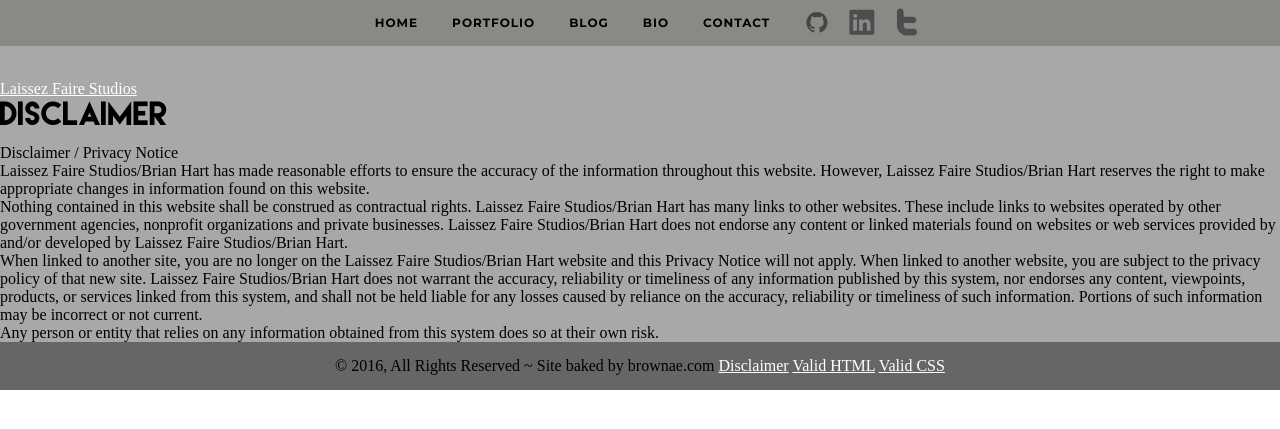
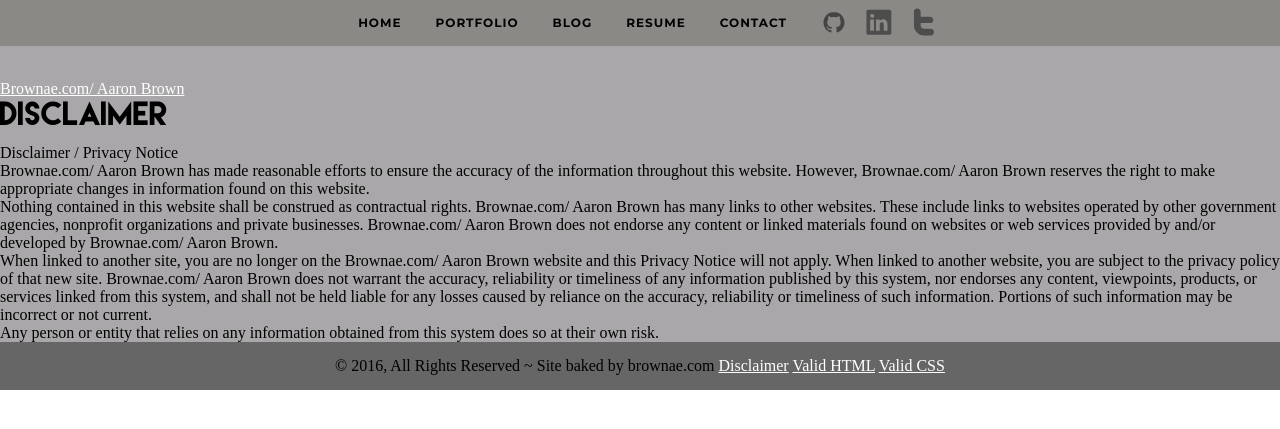
Before and after one commit to brownae/1portfolio, a PHP site: page /disclaimer.php in a window 1280 px wide. Shown: the top 429 px of the page. Run offline with PHP 8.4, Linux system fonts and the light colour scheme.

Commit message:
Link resume

```diff
--- a/css/m_style.css
+++ b/css/m_style.css
@@ -1,4 +1,4 @@
-@media all and (max-width: 790px) {
+@media all and (max-width: 600px) {
 
 
 
@@ -14,9 +14,10 @@
   background-image: url("../images/Artistwall_Product_760px.jpg");
 }
 
-#home-page section.module.parallax-4 {
-  background-image: url("../images/Aaron-park1_760px.jpg");
+#home-page section.module.parallax {
+  background-attachment: inherit;
 }
+
 
 /* ***** m-home-page pictures - End ***** */
 /* ============================================================
--- a/css/style.css
+++ b/css/style.css
@@ -39,7 +39,7 @@ time, mark, audio, video {
 h2 {font-family: 'lemonMilk', helvetica, sans-serif; font-size: 1.87em;     margin-bottom: .5em;}
 h3 {font-family: 'Sorts Mill Goudy', serif; font-size: 1.56em; font-weight: 700; padding-bottom: .5em; font-style: italic;}
 h3 span{ color: #B25E09;}
-h4 {font-family: 'Roboto', sans-serif; font-size: 1.56em;}
+h4 {font-family: 'Roboto', sans-serif; font-size: 1.56em; color: #000;}
 p {font-family: 'Sorts Mill Goudy', serif; font-size: 1em; font-weight: 400;}
 
 .center {text-align: center;}
--- a/disclaimer.php
+++ b/disclaimer.php
@@ -1,16 +1,16 @@
 <?php include("includes/top.php");?>
 
 <div id="disclaimer">
-<h1><a href="index.php">Laissez Faire Studios</a></h1>
+<h1><a href="index.php">Brownae.com/ Aaron Brown</a></h1>
     <h2 class="main">Disclaimer</h2>
 
 <p> Disclaimer / Privacy Notice</p>
 
-<p>Laissez Faire Studios/Brian Hart has made reasonable efforts to ensure the accuracy of the information throughout this website. However, Laissez Faire Studios/Brian Hart reserves the right to make appropriate changes in information found on this website.</p>
+<p>Brownae.com/ Aaron Brown has made reasonable efforts to ensure the accuracy of the information throughout this website. However, Brownae.com/ Aaron Brown reserves the right to make appropriate changes in information found on this website.</p>
 
-<p>Nothing contained in this website shall be construed as contractual rights. Laissez Faire Studios/Brian Hart has many links to other websites. These include links to websites operated by other government agencies, nonprofit organizations and private businesses. Laissez Faire Studios/Brian Hart does not endorse any content or linked materials found on websites or web services provided by and/or developed by Laissez Faire Studios/Brian Hart.</p>
+<p>Nothing contained in this website shall be construed as contractual rights. Brownae.com/ Aaron Brown has many links to other websites. These include links to websites operated by other government agencies, nonprofit organizations and private businesses. Brownae.com/ Aaron Brown does not endorse any content or linked materials found on websites or web services provided by and/or developed by Brownae.com/ Aaron Brown.</p>
 
-<p>When linked to another site, you are no longer on the Laissez Faire Studios/Brian Hart website and this Privacy Notice will not apply. When linked to another website, you are subject to the privacy policy of that new site. Laissez Faire Studios/Brian Hart does not warrant the accuracy, reliability or timeliness of any information published by this system, nor endorses any content, viewpoints, products, or services linked from this system, and shall not be held liable for any losses caused by reliance on the accuracy, reliability or timeliness of such information. Portions of such information may be incorrect or not current.</p>
+<p>When linked to another site, you are no longer on the Brownae.com/ Aaron Brown website and this Privacy Notice will not apply. When linked to another website, you are subject to the privacy policy of that new site. Brownae.com/ Aaron Brown does not warrant the accuracy, reliability or timeliness of any information published by this system, nor endorses any content, viewpoints, products, or services linked from this system, and shall not be held liable for any losses caused by reliance on the accuracy, reliability or timeliness of such information. Portions of such information may be incorrect or not current.</p>
 
 <p>Any person or entity that relies on any information obtained from this system does so at their own risk.</p>
 
--- a/includes/top.php
+++ b/includes/top.php
@@ -29,13 +29,13 @@
    <li><a href="index.php"><span>Home</span></a></li>
    <li><a href="/index.php#portfolio"><span>Portfolio</span></a></li>
    <li><a href="http://www.blog.brownae.com"><span>Blog</span></a></li>
-   <li><a href=""><span>Bio</span></a></li>
+   <li><a href="http://www.scc.brownae.com/seattlecentral/web205/a-brown-web-resume.pdf"><span>Resume</span></a></li>
    <li><a href="/index.php#contact"><span>Contact</span></a></li>
 
    <li class="last">
-    <a href="https://github.com/brownae"><span><img src="images/icons/github_badge.svg" alt="Github"></span></a>
-    <a href="https://www.linkedin.com/in/aaron-brown-34b15b46"><span><img src="images/icons/LinkedIn.svg" alt="LinkedIn"></span></a>
-    <a href="https://twitter.com/ABinDXB"><span><img src="images/icons/twitter.svg" alt="Twitter"></span></a>
+    <a href="https://github.com/brownae" target="_blank"><span><img src="images/icons/github_badge.svg" alt="Github"></span></a>
+    <a href="https://www.linkedin.com/in/aaron-brown-34b15b46" target="_blank"><span><img src="images/icons/LinkedIn.svg" alt="LinkedIn"></span></a>
+    <a href="https://twitter.com/ABinDXB" target="_blank"><span><img src="images/icons/twitter.svg" alt="Twitter"></span></a>
     </li>
 </ul>
 </div>
```
